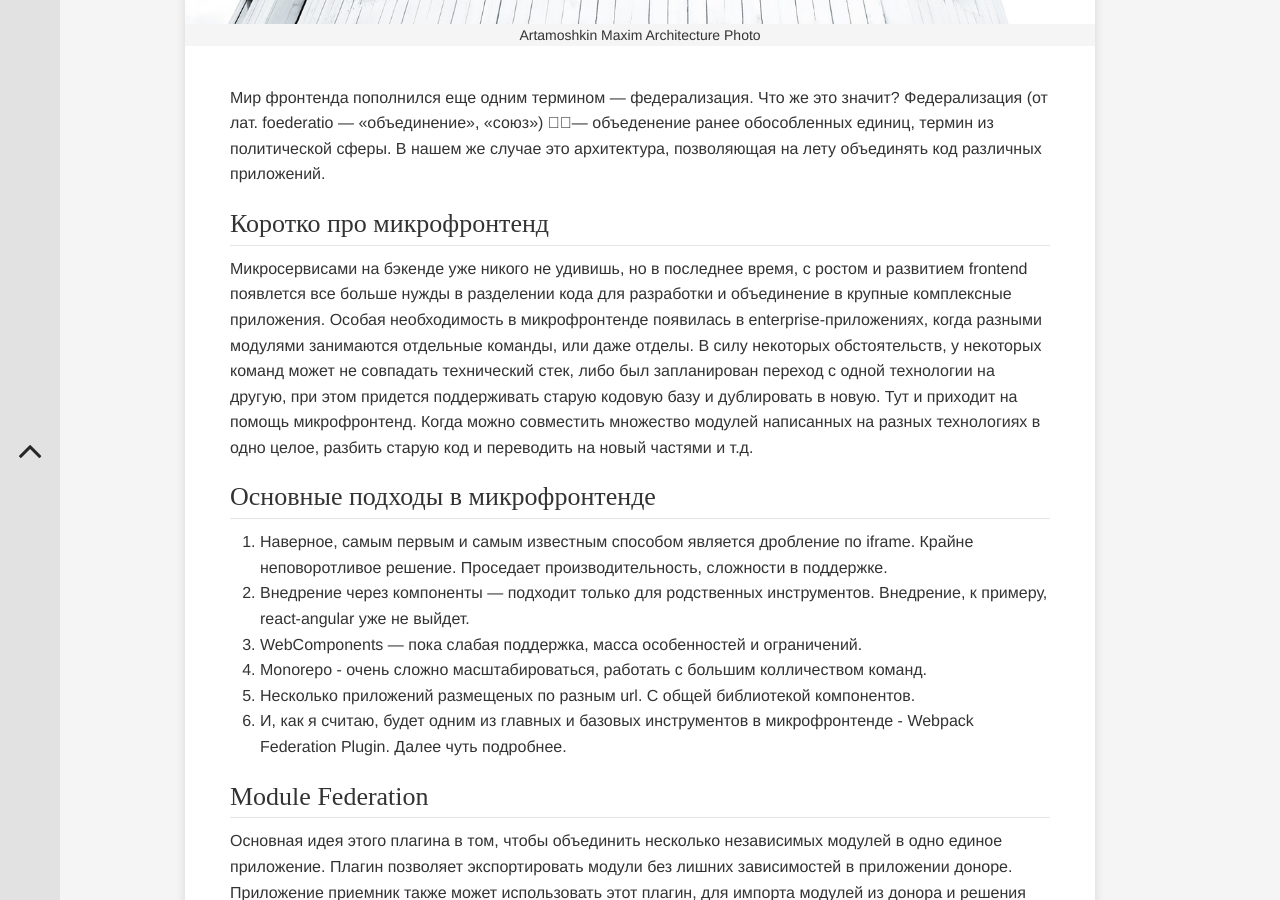
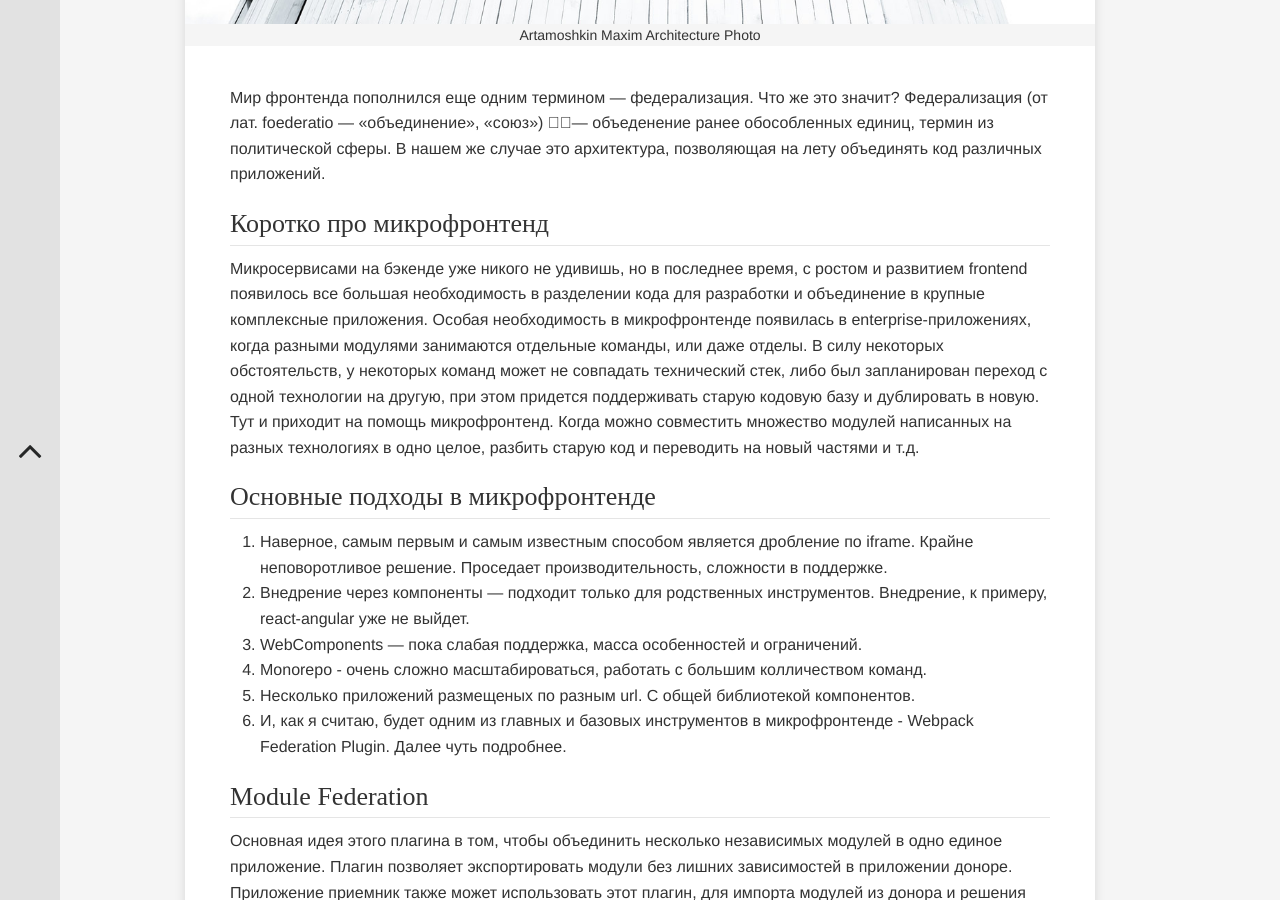
Before and after one commit to martamoshkin/blog.zverit.com, a Jekyll site: the page built from _posts/frontend/angular/2020-11-26-simple-federation-angular-react.md, in a window 1280 px wide and 900 px high, scrolled down 600 px. Built offline with Jekyll 4.4.1, drawn with Linux system fonts in a browser that asks for light colours; some web fonts are replaced; comment, search, counter and statistics services are not loaded.

Commit message:
Update 2020-11-26-simple-federation-angular-react.md

```diff
--- a/_posts/frontend/angular/2020-11-26-simple-federation-angular-react.md
+++ b/_posts/frontend/angular/2020-11-26-simple-federation-angular-react.md
@@ -16,7 +16,7 @@
 
 ### Коротко про микрофронтенд
 
-Микросервисами на бэкенде уже никого не удивишь, но в последнее время, с ростом и развитием frontend появлется все больше нужды в разделении кода для разработки и объединение в крупные комплексные приложения. Особая необходимость в микрофронтенде появилась в enterprise-приложениях, когда разными модулями занимаются отдельные команды, или даже отделы. В силу некоторых обстоятельств, у некоторых команд может не совпадать технический стек, либо был запланирован переход с одной технологии на другую, при этом придется поддерживать старую кодовую базу и дублировать в новую. Тут и приходит на помощь микрофронтенд. Когда можно совместить множество модулей написанных на разных технологиях в одно целое, разбить старую код и переводить на новый частями и т.д.
+Микросервисами на бэкенде уже никого не удивишь, но в последнее время, с ростом и развитием frontend появилось все большая необходимость в разделении кода для разработки и объединение в крупные комплексные приложения. Особая необходимость в микрофронтенде появилась в enterprise-приложениях, когда разными модулями занимаются отдельные команды, или даже отделы. В силу некоторых обстоятельств, у некоторых команд может не совпадать технический стек, либо был запланирован переход с одной технологии на другую, при этом придется поддерживать старую кодовую базу и дублировать в новую. Тут и приходит на помощь микрофронтенд. Когда можно совместить множество модулей написанных на разных технологиях в одно целое, разбить старую код и переводить на новый частями и т.д.
 
 ### Основные подходы в микрофронтенде
 
```
